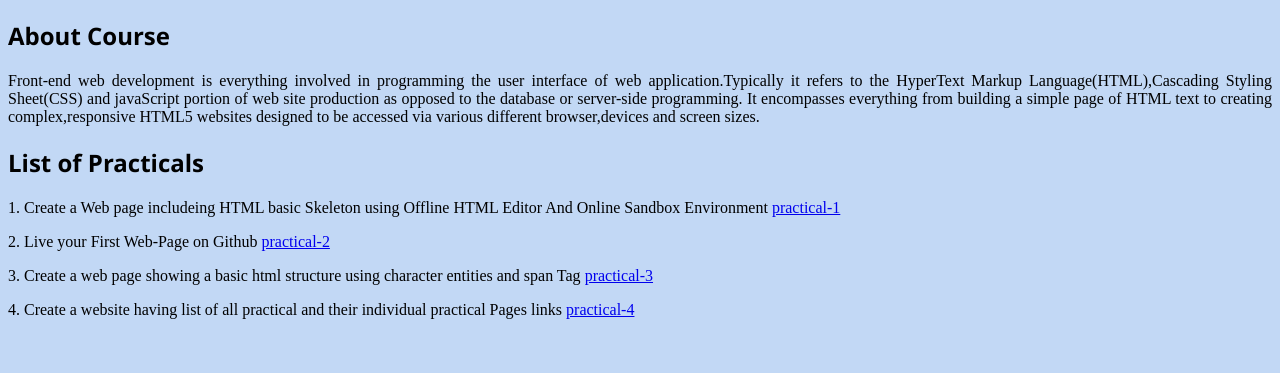
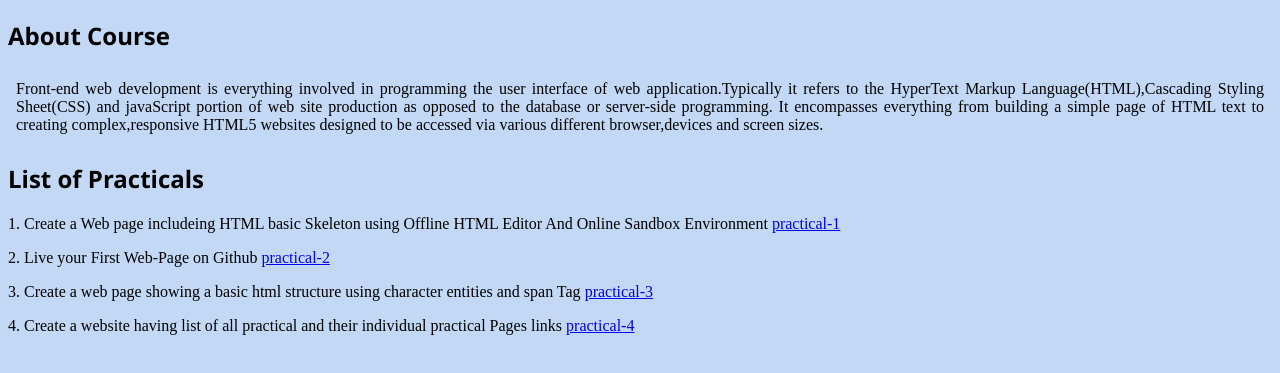
Before and after one commit to satishngupta27/webassignment, a plain HTML site: page index.html in a window 1280 px wide. Shown: the part 67-440 px from the top of the page. Drawn offline with Linux system fonts and the light colour scheme.

Commit message:
add padding

```diff
--- a/index.html
+++ b/index.html
@@ -11,7 +11,7 @@
 
 
     <h2 style="font-family: 'Segoe UI', Tahoma, Geneva, Verdana, sans-serif;">About Course</h2>
-    <p style="text-align: justify;">Front-end web development is everything involved in programming the user interface of web application.Typically it refers to the HyperText Markup Language(HTML),Cascading Styling Sheet(CSS) and javaScript portion of web site production as opposed to the database or server-side programming. It encompasses everything from building a simple page of HTML text to creating complex,responsive HTML5 websites designed to be accessed via various different browser,devices and screen sizes.</p>
+    <p style="text-align: justify;padding: 8px;">Front-end web development is everything involved in programming the user interface of web application.Typically it refers to the HyperText Markup Language(HTML),Cascading Styling Sheet(CSS) and javaScript portion of web site production as opposed to the database or server-side programming. It encompasses everything from building a simple page of HTML text to creating complex,responsive HTML5 websites designed to be accessed via various different browser,devices and screen sizes.</p>
     <h2 style="font-family: 'Segoe UI', Tahoma, Geneva, Verdana, sans-serif;">List of Practicals</h2>
     <p>1. Create a Web page includeing HTML basic Skeleton using Offline HTML Editor And Online Sandbox Environment <a href="./pages/practical-1.html">practical-1</a> </p>
     <p>2. Live your First Web-Page on Github <a href="./pages/practical-2.html">practical-2</a> </p>
```
